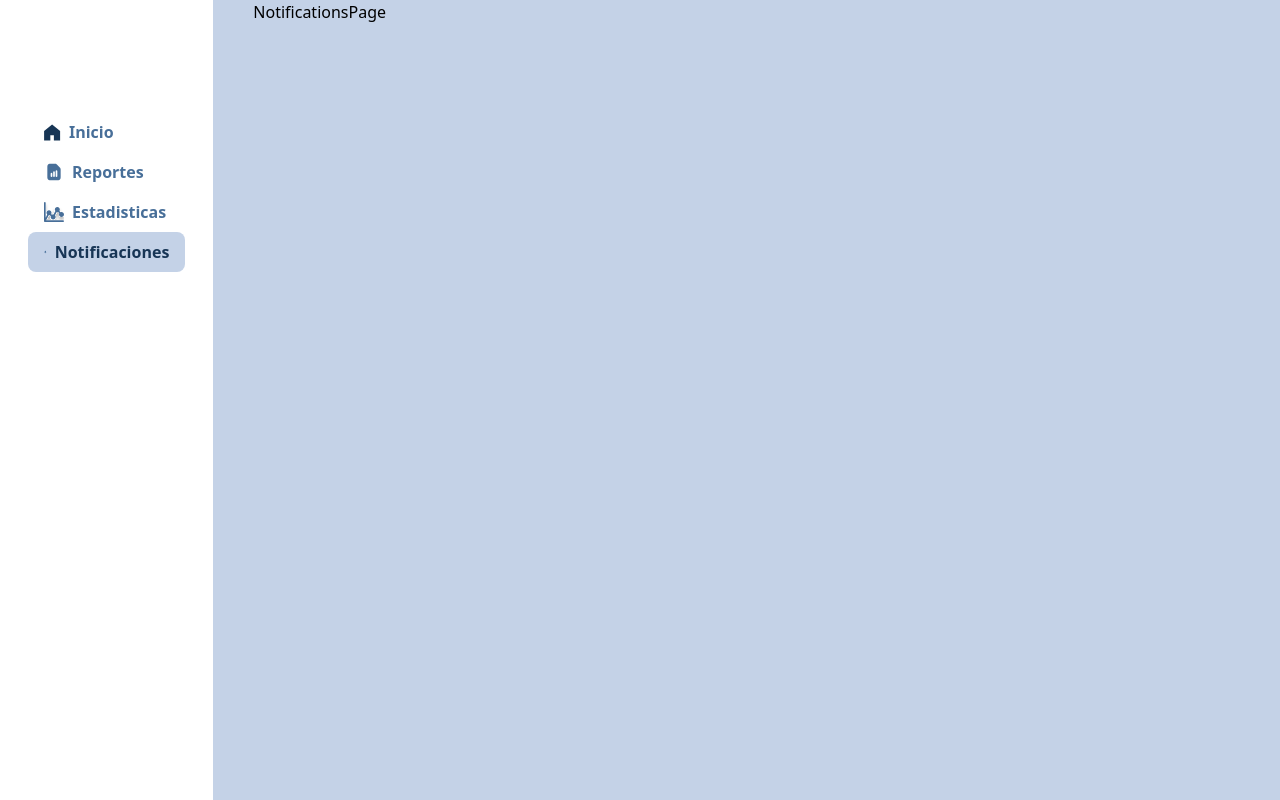
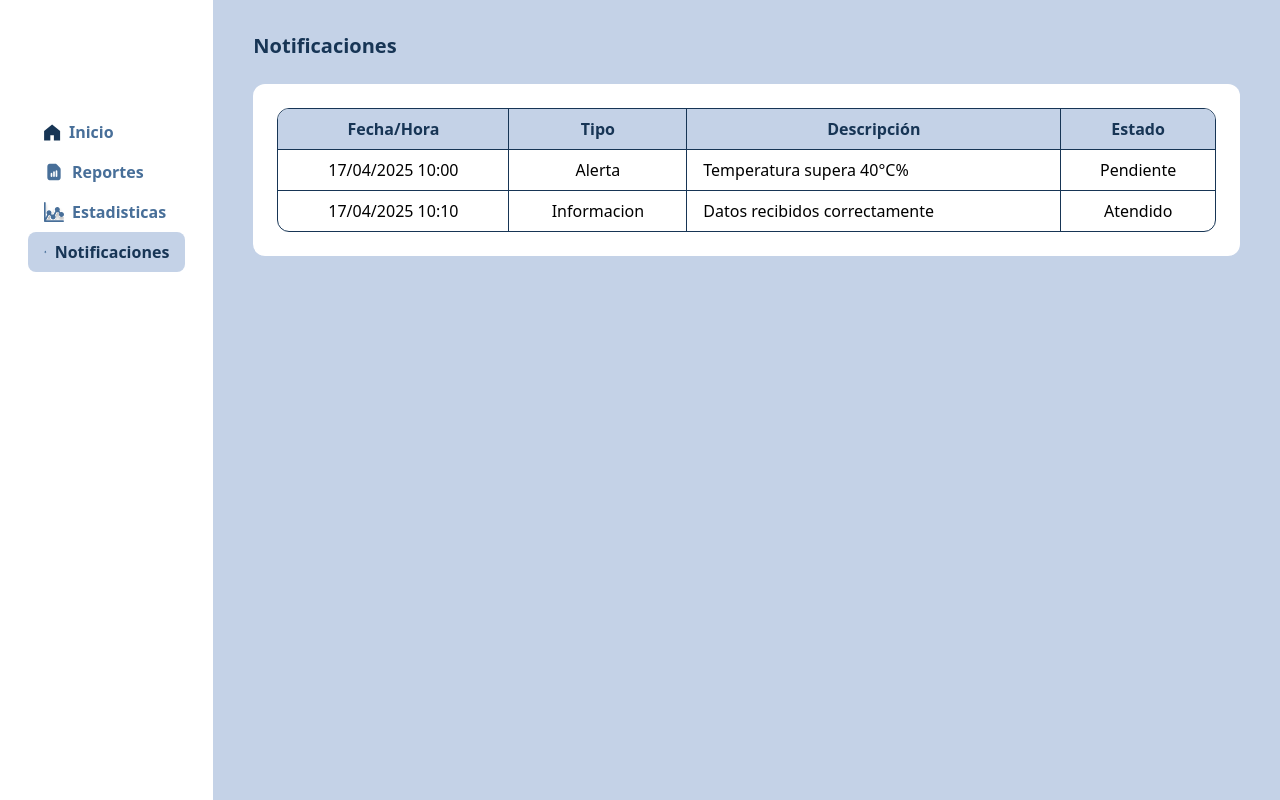
Before and after one commit to scesi/Deshidratador-Front, a React (Vite) app: page /notificaciones in a window 1280 px wide. Built offline with nearby package versions, Linux system fonts and the light colour scheme.

Commit message:
Add notification view

```diff
--- a/src/pages/NotificationsPage/NotificationsPage.tsx
+++ b/src/pages/NotificationsPage/NotificationsPage.tsx
@@ -1,9 +1,45 @@
-import React from 'react'
+//import React from 'react'
 
 const NotificationsPage = () => {
+  const data = [
+    { fecha: '17/04/2025 10:00', tipo: 'Alerta', descripcion: 'Temperatura supera 40°C%', estado: 'Pendiente' },
+    { fecha: '17/04/2025 10:10', tipo: 'Informacion', descripcion: 'Datos recibidos correctamente', estado: 'Atendido' },
+  ];
+
   return (
-    <div>NotificationsPage</div>
-  )
-}
+    <div>
+      <h2 className="text-xl font-bold text-[#173555] pt-8 pb-6">Notificaciones</h2>
+      <div className="bg-white p-6 rounded-xl">
+        <div className="rounded-xl overflow-hidden border border-[#173555]">
+          <table className="min-w-full table-auto border-collapse text-center">
+            <thead className="bg-[#C4D2E7] text-[#173555]">
+              <tr>
+                <th className="py-2 px-4 border-b border-r border-[#173555]">Fecha/Hora</th>
+                <th className="py-2 px-4 border-b border-r border-[#173555]">Tipo</th>
+                <th className="py-2 px-4 border-b border-r border-[#173555]">Descripción</th>
+                <th className="py-2 px-4 border-b border-[#173555]">Estado</th>
+              </tr>
+            </thead>
+            <tbody>
+              {data.map((row, index) => {
+                const isLast = index === data.length - 1;
+                const borderBottom = isLast ? '' : 'border-b';
 
-export default NotificationsPage
+                return (
+                  <tr key={index} className="hover:bg-gray-50">
+                    <td className={`py-2 px-4 border-r border-[#173555] text-center ${borderBottom}`}>{row.fecha}</td>
+                    <td className={`py-2 px-4 border-r border-[#173555] text-center ${borderBottom}`}>{row.tipo}</td>
+                    <td className={`py-2 px-4 border-r border-[#173555] text-left ${borderBottom}`}>{row.descripcion}</td>
+                    <td className={`py-2 px-4 border-[#173555] text-center ${borderBottom}`}>{row.estado}</td>
+                  </tr>
+                );
+              })}
+            </tbody>
+          </table>
+        </div>
+      </div>
+    </div>
+  );
+};
+
+export default NotificationsPage;
```
